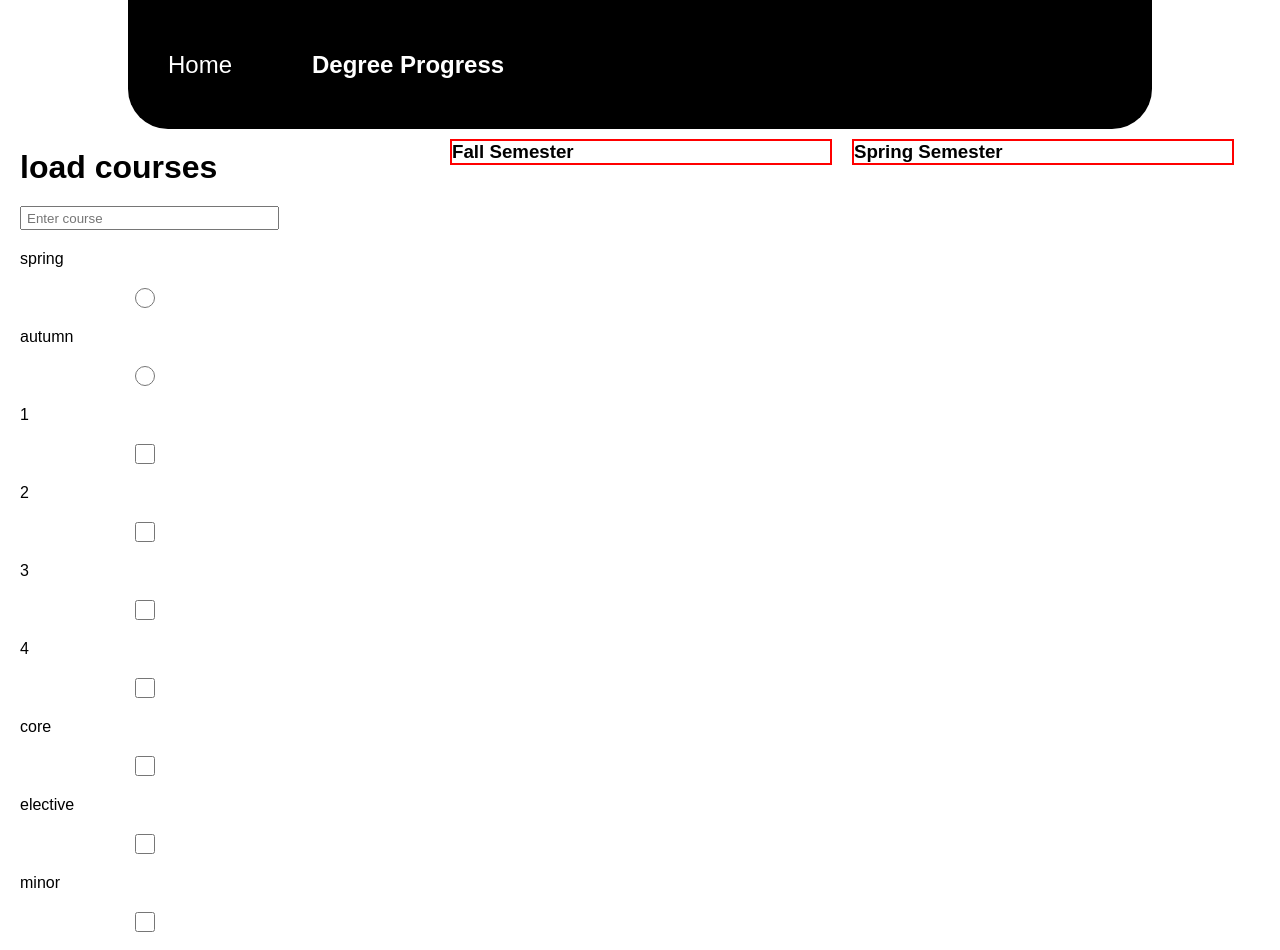
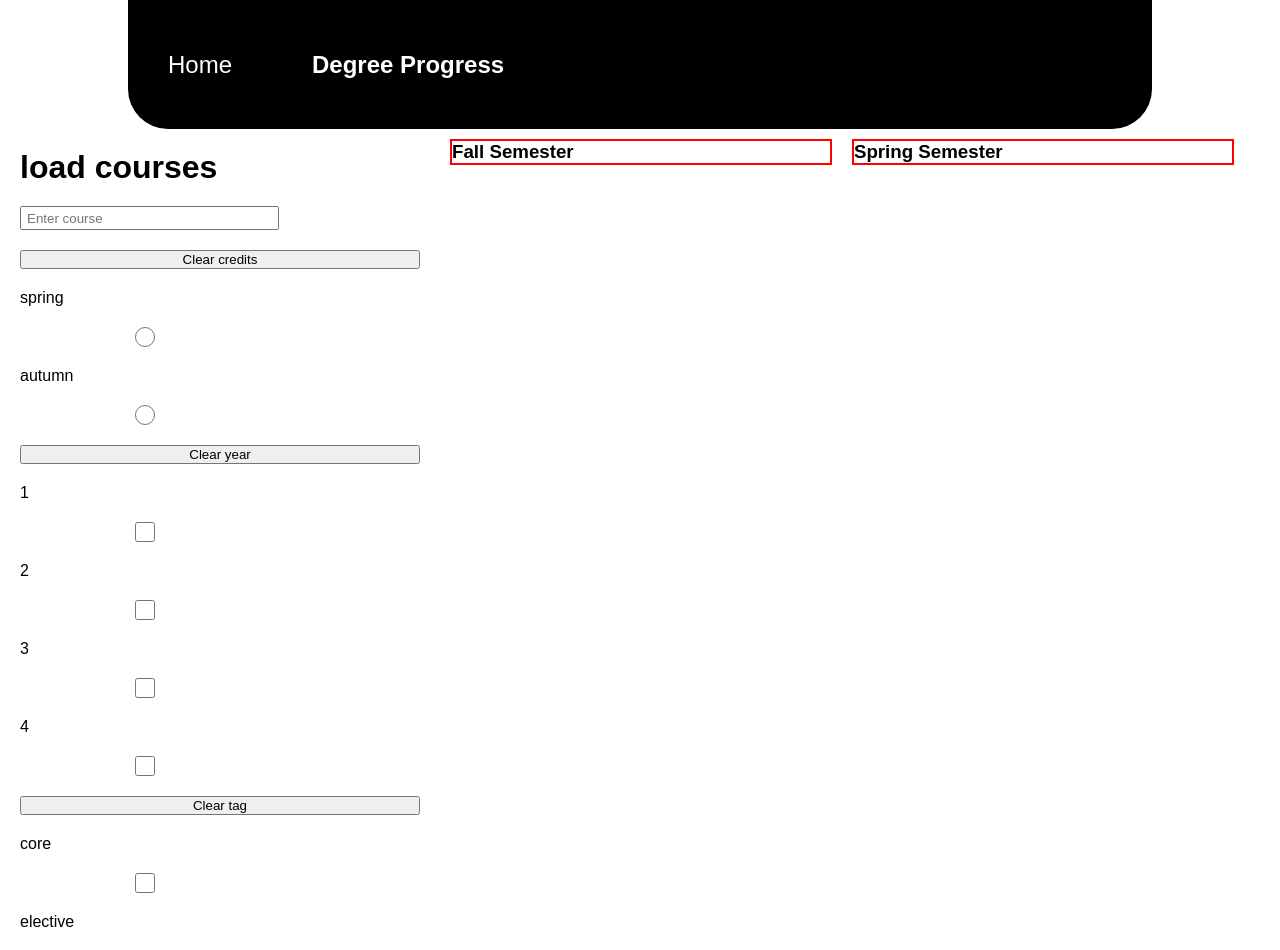
Before and after one commit to Chinoscode111/Degree_Planner_frontend, a React (Create React App) app: page /progress in a window 1280 px wide. Shown: the top 950 px of the page. Built offline with nearby package versions, Linux system fonts and the light colour scheme.

Commit message:
added clear buttons

```diff
--- a/src/components/DegreeProgress/LoadCourses.js
+++ b/src/components/DegreeProgress/LoadCourses.js
@@ -19,7 +19,6 @@ const LoadCourses = () =>{
         )
     }
 
-    //creating drag and drop functionality
 
 
     const [displayCourses, setDisplayCourses] = React.useState(coursesList.map(course => (
@@ -52,16 +51,21 @@ const LoadCourses = () =>{
 
 
 
-
+    const [selectedSemester, setSelctedSemester] = React.useState(null)
 
     function handleCheckSemester(event) {
         const { value } = event.target;
+        setSelctedSemester(value)
         const filteredCourses = courses.filter(
             course => course.semester == value
         )
         setDisplayCourses(filteredCourses.map(course => createLabel(course)));
     }
 
+    function clearCheckSemester(){
+        setSelctedSemester(null)
+        setDisplayCourses(courses.map(course => createLabel(course)));
+    }
 
 
 
@@ -87,6 +91,15 @@ const LoadCourses = () =>{
         ))
     }
 
+    function clearCheckYear(){
+        setCheckYear({
+            "1": false,
+            "2": false,
+            "3": false,
+            "4": false
+        })
+    }
+
     const [checkTag, setCheckTag] = React.useState({
         "core": false,
         "elective": false,
@@ -103,6 +116,14 @@ const LoadCourses = () =>{
             [name]: checked
             }
         ))
+    }
+
+    function clearCheckTag(){
+        setCheckTag({
+            "core": false,
+            "elective": false,
+            "minor": false,
+        })
     }
 
 
@@ -159,14 +180,22 @@ const LoadCourses = () =>{
 
 
 
-
+    const [selectedCredits, setSelectedCredits] = React.useState(null);
 
     function handleCheckCredits(event) {
         const { value } = event.target;
+        setSelectedCredits(value)
         const filteredCourses = courses.filter(
             course => course.credits == value
         )
         setDisplayCourses(filteredCourses.map(course => createLabel(course)));
+    }
+
+
+
+    function clearCheckCredits(){
+        setSelectedCredits(null)
+        setDisplayCourses(courses.map(course => createLabel(course)))
     }
 
 
@@ -181,12 +210,13 @@ const LoadCourses = () =>{
             ></input>
 
 
-
+<           button onClick={clearCheckSemester}>Clear credits</button>
             <p>spring</p>
             <input
                 name="semester"
                 type="radio"
                 value="spring"
+                checked={selectedSemester == "spring"}
                 onChange={handleCheckSemester}
             ></input>
             <p>autumn</p>
@@ -194,12 +224,13 @@ const LoadCourses = () =>{
                 name="semester"
                 type="radio"
                 value="autumn"
+                checked={selectedSemester == "autumn"}
                 onChange={handleCheckSemester}
             ></input>
 
 
 
-
+            <button onClick={clearCheckYear}>Clear year</button>
             <p>1</p>
             <input
                 name="1"
@@ -232,7 +263,7 @@ const LoadCourses = () =>{
 
 
 
-
+            <button onClick={clearCheckTag}>Clear tag</button>
             <p>core</p>
             <input
                 name="core"
@@ -256,11 +287,13 @@ const LoadCourses = () =>{
             ></input>
 
 
+            <button onClick={clearCheckCredits}>Clear credits</button>
             <p>3</p>
             <input
                 name="credits"
                 type="radio"
                 value="3"
+                checked={selectedCredits == "3"}
                 onChange={handleCheckCredits}
             ></input>
             <p>6</p>
@@ -268,6 +301,7 @@ const LoadCourses = () =>{
                 name="credits"
                 type="radio"
                 value="6"
+                checked={selectedCredits == "6"}
                 onChange={handleCheckCredits}
             ></input>
             <p>8</p>
@@ -275,6 +309,7 @@ const LoadCourses = () =>{
                 name="credits"
                 type="radio"
                 value="8"
+                checked={selectedCredits == "8"}
                 onChange={handleCheckCredits}
             ></input>
 
```
